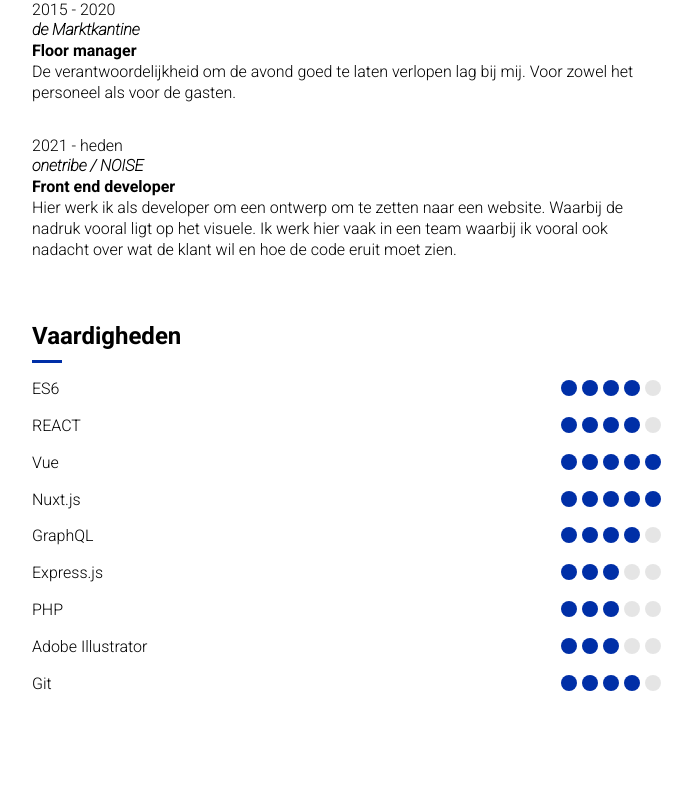
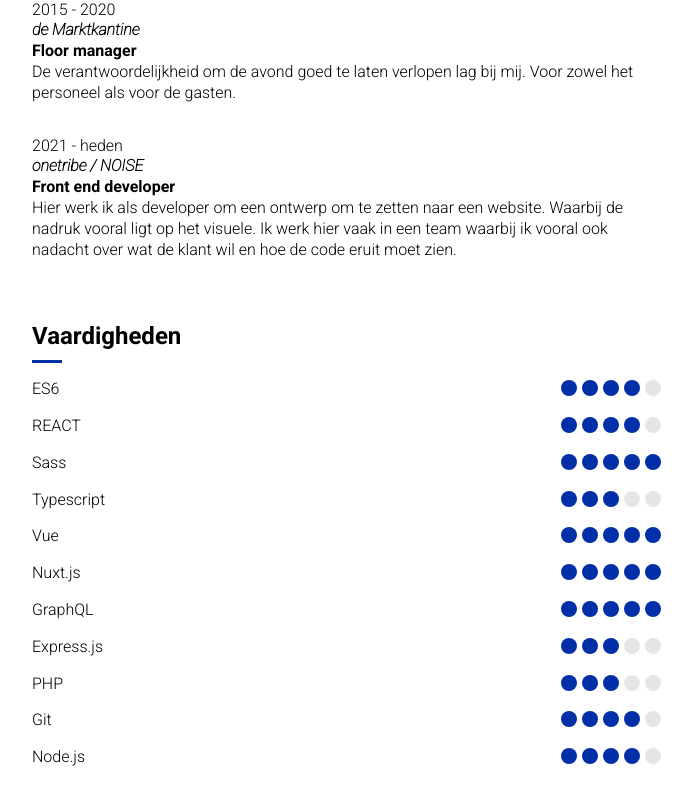
Before and after one commit to mchlpst/curricum, a React (Create React App) app in the folder client/: page / in a window 1280 px wide. Shown: the part 1004-1804 px from the top of the page, without its empty margins (424-1116 px from the left). Before the commit the page ends 1730 px from the top, so only its background shows below. Built offline with nearby package versions, Linux system fonts and the light colour scheme.

Commit message:
updates skills

```diff
--- a/client/src/Skills/Skills.js
+++ b/client/src/Skills/Skills.js
@@ -17,6 +17,14 @@ const Skills = () => {
         <Rate type="dots" rate={4} />
       </div>
       <div className="inline">
+        <p>Sass</p>
+        <Rate type="dots" rate={5} />
+      </div>
+      <div className="inline">
+        <p>Typescript</p>
+        <Rate type="dots" rate={3} />
+      </div>
+      <div className="inline">
         <p>Vue</p>
         <Rate type="dots" rate={5} />
       </div>
@@ -26,7 +34,7 @@ const Skills = () => {
       </div>
       <div className="inline">
         <p>GraphQL</p>
-        <Rate type="dots" rate={4} />
+        <Rate type="dots" rate={5} />
       </div>
       <div className="inline">
         <p>Express.js</p>
@@ -37,11 +45,11 @@ const Skills = () => {
         <Rate type="dots" rate={3} />
       </div>
       <div className="inline">
-        <p>Adobe Illustrator</p>
-        <Rate type="dots" rate={3} />
+        <p>Git</p>
+        <Rate type="dots" rate={4} />
       </div>
       <div className="inline">
-        <p>Git</p>
+        <p>Node.js</p>
         <Rate type="dots" rate={4} />
       </div>
     </section>
```
